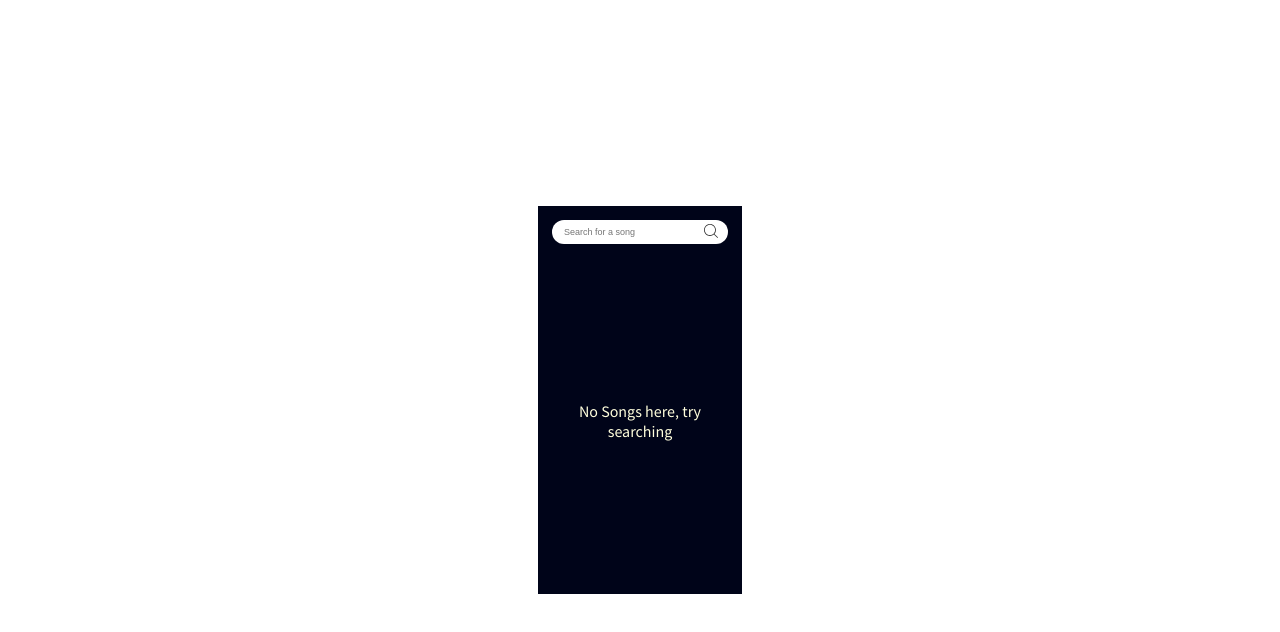
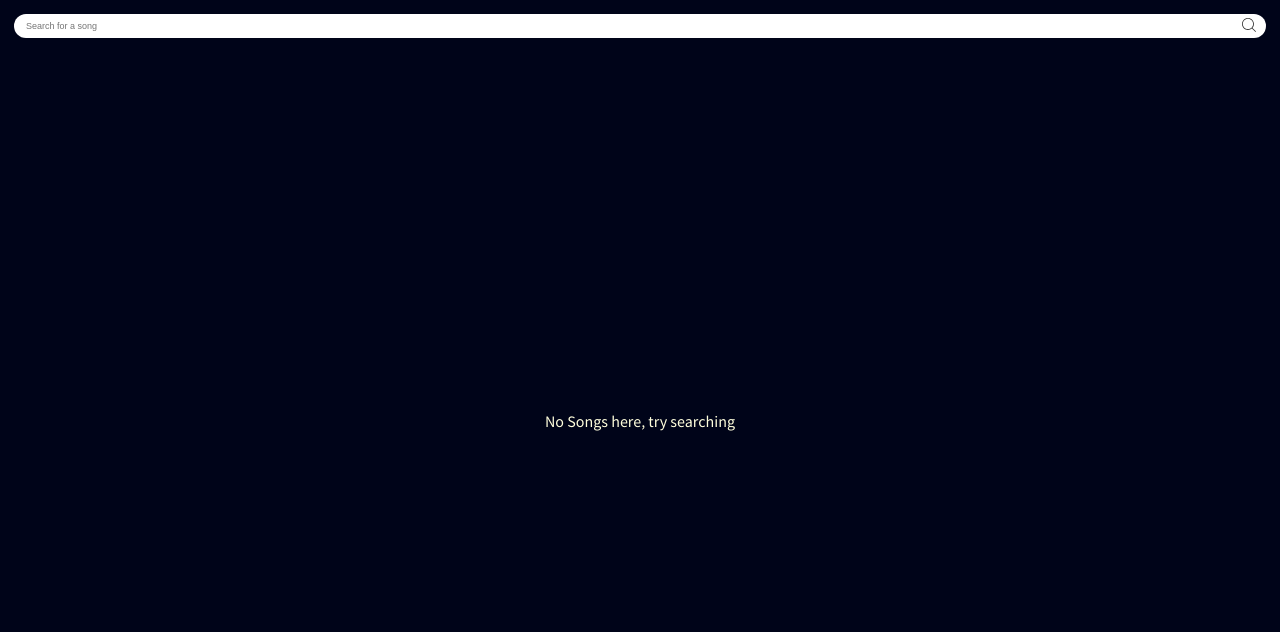
Before and after one commit to usamakhangt4/plumify, a Vue app: page / in a window 1280 px wide. Shown: the top 632 px of the page. Built offline with nearby package versions, Linux system fonts and the light colour scheme.

Commit message:
fix: styling issues fixed

```diff
--- a/src/App.vue
+++ b/src/App.vue
@@ -56,11 +56,13 @@ const handleSearch = async (searchString) => {
       </section>
       <!-- end show loader on searching -->
 
-      <section v-show="showPlayer">
+      <section v-show="showPlayer" class="player">
         <NowPlaying />
-        <PlaybackControls />
-        <SongTiming />
-        <SongControls />
+        <section>
+          <PlaybackControls />
+          <SongTiming />
+          <SongControls />
+        </section>
       </section>
       <SongsList v-show="showSongsList" />
 
@@ -78,14 +80,24 @@ const handleSearch = async (searchString) => {
 .main-container {
   display: grid;
   place-items: center;
-  min-height: 100vh;
+  height: 100vh;
 }
 
 .card {
-  background-color: #000419;
-  width: 204px;
-  height: 388px;
+  width: 100%;
+  height: 100%;
+  // width: 204px;
+  // height: 388px;
   padding: 13px 14px 20px;
+}
+
+.player {
+  display: grid;
+  align-items: end;
+  align-content: stretch;
+  height: 100%;
+  // padding-top: 0px;
+  padding-bottom: 30px;
 }
 
 .no-songs-found {
--- a/src/assets/styles/index.scss
+++ b/src/assets/styles/index.scss
@@ -8,4 +8,5 @@
 
 body {
   font-family: 'SourceSansPro', sans-serif;
+  background-color: #000419;
 }
--- a/src/components/SearchSong.vue
+++ b/src/components/SearchSong.vue
@@ -31,7 +31,7 @@ const { handleSearch } = props;
 <style lang="scss" scoped>
 .search-container {
   position: relative;
-  width: 176px;
+  // width: 176px;
   height: 24px;
   margin-inline: auto;
   border-radius: 12px;
@@ -57,7 +57,7 @@ const { handleSearch } = props;
   position: absolute;
   width: 14px;
   height: 14px;
-  left: 152px;
+  right: 10px;
   top: 5px;
   cursor: pointer;
 }
--- a/src/components/SongTiming.vue
+++ b/src/components/SongTiming.vue
@@ -48,7 +48,7 @@ const formattedCurrentSongTime = computed(() => {
 
 .slider {
   position: absolute;
-  width: 176px;
+  width: 100%;
   height: 11px;
   -webkit-appearance: none;
   appearance: none;
--- a/src/components/SongsList.vue
+++ b/src/components/SongsList.vue
@@ -34,7 +34,7 @@ const handleSelectSong = (song) => {
 <style lang="scss" scoped>
 .songs-list-container {
   display: grid;
-  height: 340px;
+  // height: 340px;
   overflow: auto;
 
   &::-webkit-scrollbar {
@@ -70,12 +70,13 @@ const handleSelectSong = (song) => {
 
 .song {
   display: flex;
+  align-items: center;
   gap: 10px;
   cursor: pointer;
 
   img {
-    height: 20px;
-    width: 20px;
+    height: 30px;
+    width: 30px;
     border-radius: 50%;
   }
 }
```
